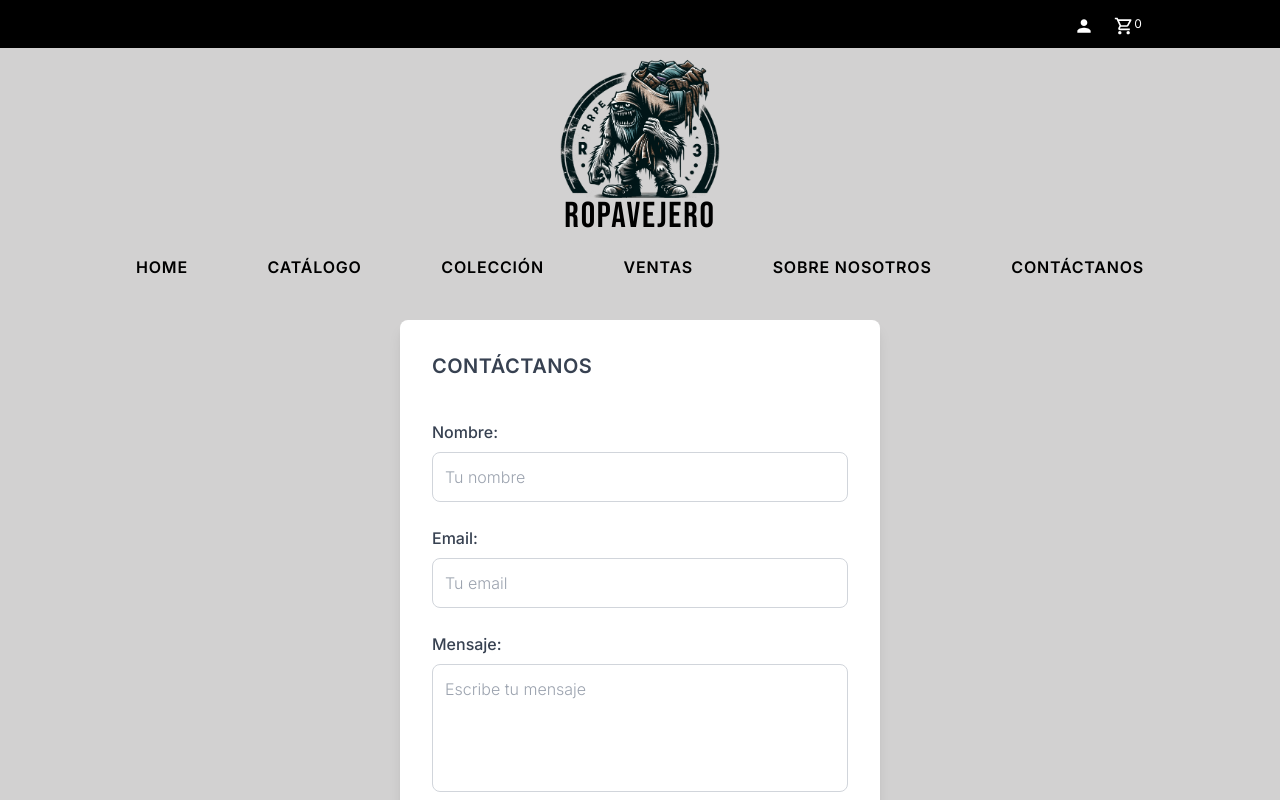
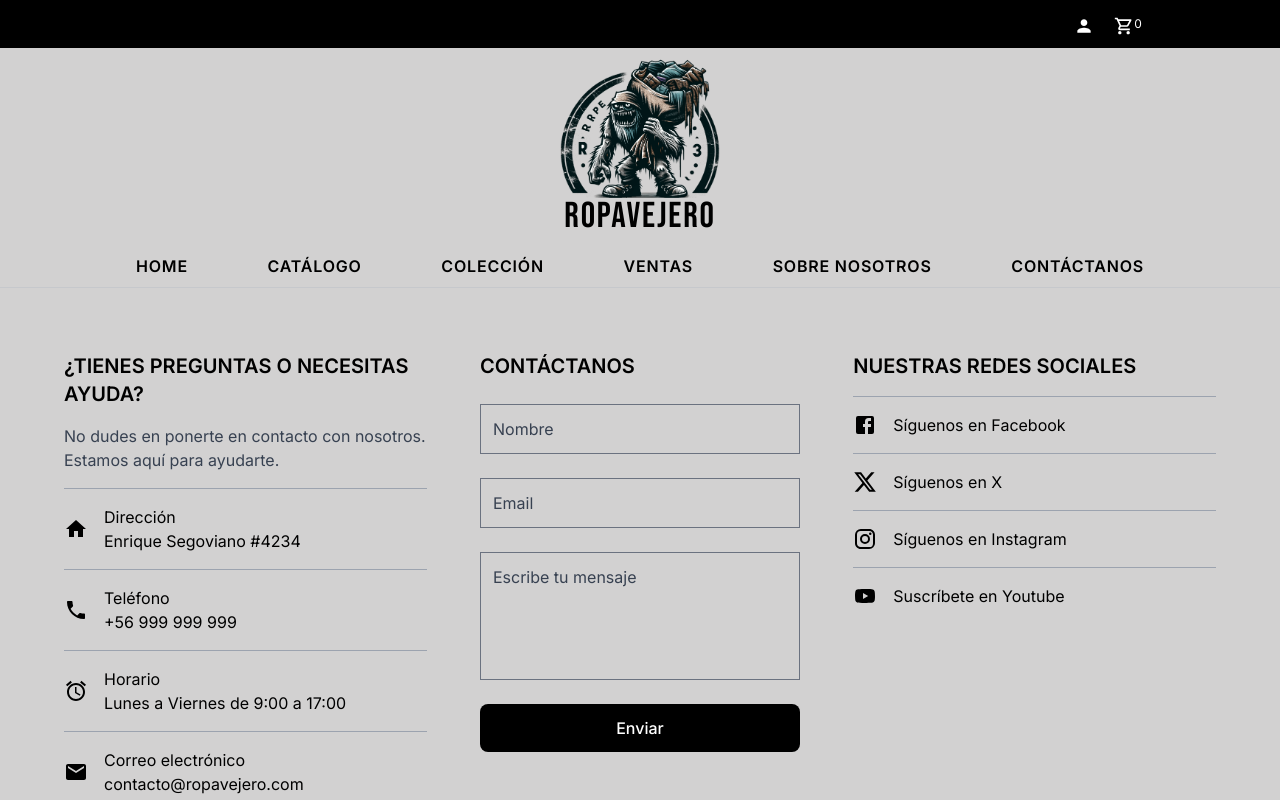
Before and after one commit to sebasdex/ropavejero-next, a Next.js app: page /contact in a window 1280 px wide. Shown: the top 800 px of the page. Built offline with nearby package versions, Linux system fonts and the light colour scheme.

Commit message:
update contact page

```diff
--- a/src/app/contact/page.tsx
+++ b/src/app/contact/page.tsx
@@ -1,58 +1,14 @@
+import Form from "@/components/contact/Form";
+import InfoContact from "@/components/contact/InfoContact";
+import SocialMedia from "@/components/contact/SocialMedia";
 import React from "react";
 
 function page() {
   return (
-    <section className="">
-      <form className="m-4 mt-8 flex flex-col gap-6 p-8 bg-white rounded-lg w-[30rem] shadow-lg mx-auto text-gray-700 font-light">
-        <legend className="text-xl font-semibold mb-4 uppercase tracking-wide">
-          Contáctanos
-        </legend>
-
-        <div className="flex flex-col gap-2">
-          <label htmlFor="name" className="font-medium">
-            Nombre:
-          </label>
-          <input
-            type="text"
-            id="name"
-            name="name"
-            className="w-full border border-gray-300 rounded-lg p-3 outline-none focus:border-blue-500 focus:ring-2 focus:ring-blue-200 transition duration-300"
-            placeholder="Tu nombre"
-          />
-        </div>
-
-        <div className="flex flex-col gap-2">
-          <label htmlFor="email" className="font-medium">
-            Email:
-          </label>
-          <input
-            type="email"
-            id="email"
-            name="email"
-            className="w-full border border-gray-300 rounded-lg p-3 outline-none focus:border-blue-500 focus:ring-2 focus:ring-blue-200 transition duration-300"
-            placeholder="Tu email"
-          />
-        </div>
-
-        <div className="flex flex-col gap-2">
-          <label htmlFor="message" className="font-medium">
-            Mensaje:
-          </label>
-          <textarea
-            id="message"
-            name="message"
-            className="w-full min-h-32 border border-gray-300 rounded-lg p-3 outline-none focus:border-blue-500 focus:ring-2 focus:ring-blue-200 transition duration-300 resize-none"
-            placeholder="Escribe tu mensaje"
-          ></textarea>
-        </div>
-
-        <button
-          type="submit"
-          className="w-full bg-black text-white font-medium py-3 px-6 rounded-lg hover:bg-gray-900 transition duration-300"
-        >
-          Enviar
-        </button>
-      </form>
+    <section className="grid grid-cols-3 gap-8 m-8 p-8">
+      <InfoContact />
+      <Form />
+      <SocialMedia />
     </section>
   );
 }
--- a/src/components/CollectionMenu.tsx
+++ b/src/components/CollectionMenu.tsx
@@ -13,7 +13,7 @@ function CollectionMenu() {
               before:block before:absolute before:-inset-0 before:bg-black before:opacity-0 hover:before:opacity-30 before:transition-opacity before:duration-300 before:ease-in-out
               `}
             >
-              {item.name}
+              <p className="relative">{item.name}</p>
             </Link>
           </li>
         ))}
--- a/src/components/MenuLogo.tsx
+++ b/src/components/MenuLogo.tsx
@@ -58,7 +58,7 @@ function MenuLogo() {
 
   return (
     <section
-      className={`w-full flex flex-col items-center justify-evenly sticky top-0 z-40 bg-[rgb(210,209,209)] transition-all duration-300 ease-out ${
+      className={`w-full border-b border-slate-400 border-opacity-20 flex flex-col items-center justify-evenly sticky top-0 z-40 bg-[rgb(210,209,209)] transition-all duration-300 ease-out ${
         isScrolled ? "h-20" : "h-60"
       }`}
     >
--- a/src/components/categories/NewCollections.tsx
+++ b/src/components/categories/NewCollections.tsx
@@ -6,7 +6,7 @@ function NewCollections() {
     <article className=" w-80 border-gray-300 rounded-lg p-4 flex flex-col gap-4">
       <div className="relative flex items-center justify-center w-72 h-96 bg-menGrid bg-cover bg-bottom border before:block before:absolute before:-inset-0 before:bg-black before:opacity-20">
         <p className="relative opacity-90 text-center text-white uppercase text-xl font-semibold">
-          New collections of fashion clothes
+          Nuevas colecciones de ropa de moda
         </p>
       </div>
       <p className="uppercase font-medium p-1 tracking-wider text-gray-500 text-sm">
@@ -18,16 +18,18 @@ function NewCollections() {
             <img
               src={shirt.image}
               alt={shirt.name}
-              className="w-16 h-20 object-cover object-bottom"
+              className="w-24 h-28 object-cover object-bottom"
             />
-            <div className="flex flex-col text-sm">
-              <p>{shirt.name}</p>
-              <p className="truncate w-40">{shirt.description}</p>
-              <p className=" text-gray-500 text-xs">
+            <div className="flex flex-col gap-1 text-base">
+              <span>
+                <p>{shirt.name}</p>
+                <p className="truncate w-40">{shirt.description}</p>
+              </span>
+              <p className="font-semibold text-sm">
                 ${shirt.price.toFixed(2)} MXN
               </p>
-              <button className="bg-black text-white w-fit p-1 text-sm hover:bg-gray-500">
-                Ver más
+              <button className="bg-black text-white text-sm w-fit px-2 py-1 hover:bg-gray-500 uppercase">
+                Ver
               </button>
             </div>
           </div>
--- /dev/null
+++ b/src/components/contact/Form.tsx
@@ -0,0 +1,47 @@
+import React from "react";
+
+function Form() {
+  return (
+    <form className=" flex flex-col gap-6 w-80 mx-auto">
+      <legend className="text-xl font-semibold uppercase">Contáctanos</legend>
+
+      <div className="flex flex-col gap-2">
+        <input
+          type="text"
+          id="name"
+          name="name"
+          className="w-full border border-gray-500 p-3 outline-none focus:border-gray-500 transition duration-300 bg-transparent placeholder-gray-700"
+          placeholder="Nombre"
+        />
+      </div>
+
+      <div className="flex flex-col gap-2">
+        <input
+          type="email"
+          id="email"
+          name="email"
+          className="w-full border border-gray-500 p-3 outline-none focus:border-gray-500 transition duration-300 bg-transparent placeholder-gray-700"
+          placeholder="Email"
+        />
+      </div>
+
+      <div className="flex flex-col gap-2">
+        <textarea
+          id="message"
+          name="message"
+          className="w-full min-h-32 border border-gray-500 p-3 outline-none focus:border-gray-500 transition duration-300 bg-transparent resize-none placeholder-gray-700"
+          placeholder="Escribe tu mensaje"
+        ></textarea>
+      </div>
+
+      <button
+        type="submit"
+        className="w-full bg-black text-white font-medium py-3 px-6 rounded-lg hover:bg-gray-900 transition duration-300"
+      >
+        Enviar
+      </button>
+    </form>
+  );
+}
+
+export default Form;
--- /dev/null
+++ b/src/components/contact/InfoContact.tsx
@@ -0,0 +1,48 @@
+import HomeIcon from "@mui/icons-material/Home";
+import PhoneIcon from "@mui/icons-material/Phone";
+import AccessAlarmIcon from "@mui/icons-material/AccessAlarm";
+import EmailIcon from "@mui/icons-material/Email";
+
+function InfoContact() {
+  return (
+    <article>
+      <h2 className="text-xl font-semibold uppercase">
+        ¿Tienes preguntas o necesitas ayuda?
+      </h2>
+      <p className="text-gray-700 mt-4">
+        No dudes en ponerte en contacto con nosotros. Estamos aquí para
+        ayudarte.
+      </p>
+      <div className="flex items-center gap-4 mt-4 border-t border-gray-400 pt-4">
+        <HomeIcon className=" w-8 h-8" />
+        <span>
+          <p>Dirección</p>
+          <p>Enrique Segoviano #4234</p>
+        </span>
+      </div>
+      <div className="flex items-center gap-4 mt-4 border-t border-gray-400 pt-4">
+        <PhoneIcon className=" w-8 h-8" />
+        <span>
+          <p>Teléfono</p>
+          <p>+56 999 999 999</p>
+        </span>
+      </div>
+      <div className="flex items-center gap-4 mt-4 border-t border-gray-400 pt-4">
+        <AccessAlarmIcon className=" w-8 h-8" />
+        <span>
+          <p>Horario</p>
+          <p>Lunes a Viernes de 9:00 a 17:00</p>
+        </span>
+      </div>
+      <div className="flex items-center gap-4 mt-4 border-t border-gray-400 pt-4">
+        <EmailIcon className=" w-8 h-8" />
+        <span>
+          <p>Correo electrónico</p>
+          <p>contacto@ropavejero.com</p>
+        </span>
+      </div>
+    </article>
+  );
+}
+
+export default InfoContact;
--- /dev/null
+++ b/src/components/contact/SocialMedia.tsx
@@ -0,0 +1,32 @@
+import FacebookIcon from "@mui/icons-material/Facebook";
+import XIcon from "@mui/icons-material/X";
+import InstagramIcon from "@mui/icons-material/Instagram";
+import YouTubeIcon from "@mui/icons-material/YouTube";
+
+function SocialMedia() {
+  return (
+    <article>
+      <h2 className="text-xl font-semibold uppercase">
+        Nuestras redes sociales
+      </h2>
+      <div className="flex items-center gap-4 mt-4 border-t border-gray-400 pt-4">
+        <FacebookIcon className=" w-8 h-8" />
+        <p>Síguenos en Facebook</p>
+      </div>
+      <div className="flex items-center gap-4 mt-4 border-t border-gray-400 pt-4">
+        <XIcon className=" w-8 h-8" />
+        <p>Síguenos en X</p>
+      </div>
+      <div className="flex items-center gap-4 mt-4 border-t border-gray-400 pt-4">
+        <InstagramIcon className=" w-8 h-8" />
+        <p>Síguenos en Instagram</p>
+      </div>
+      <div className="flex items-center gap-4 mt-4 border-t border-gray-400 pt-4">
+        <YouTubeIcon className=" w-8 h-8" />
+        <p>Suscríbete en Youtube</p>
+      </div>
+    </article>
+  );
+}
+
+export default SocialMedia;
```
